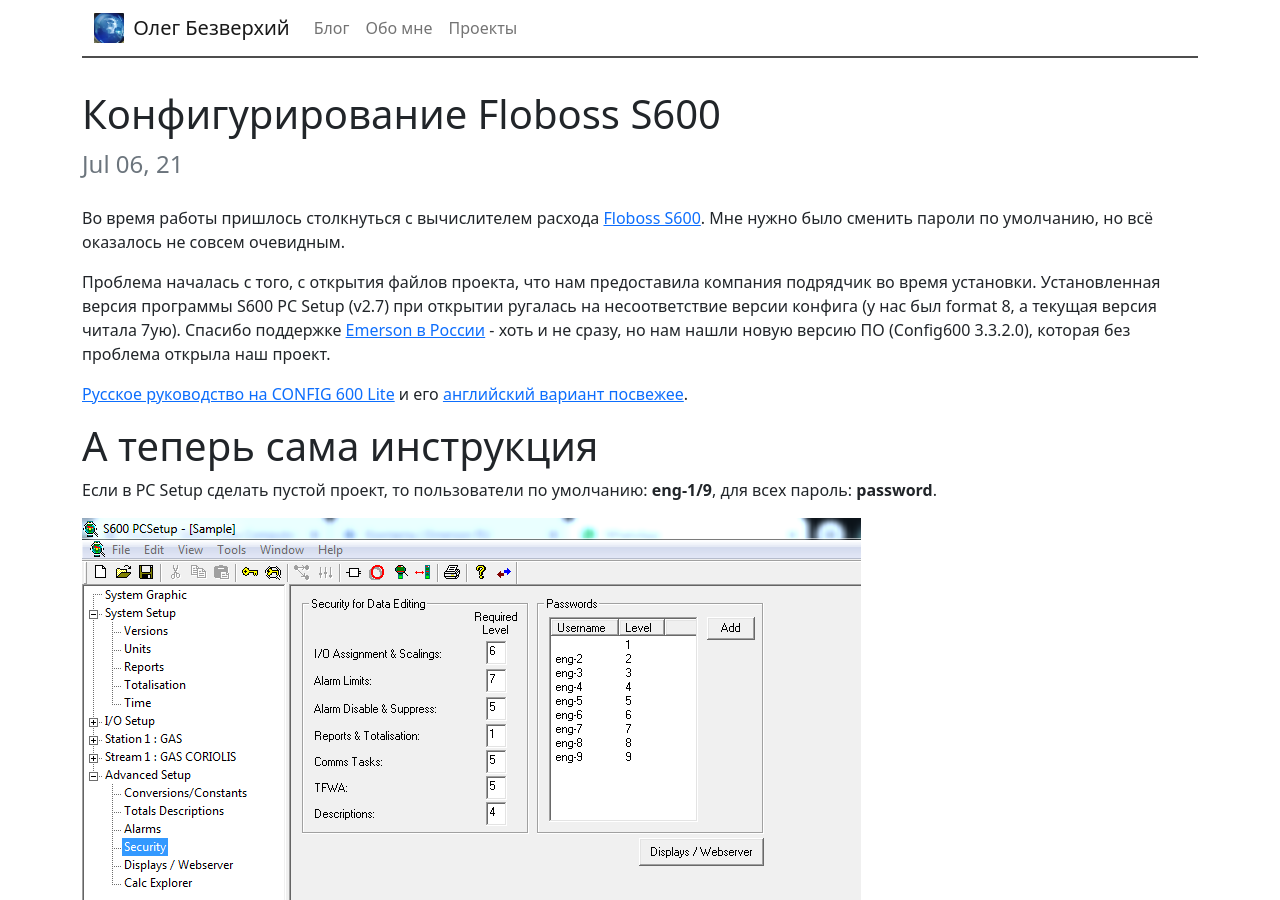
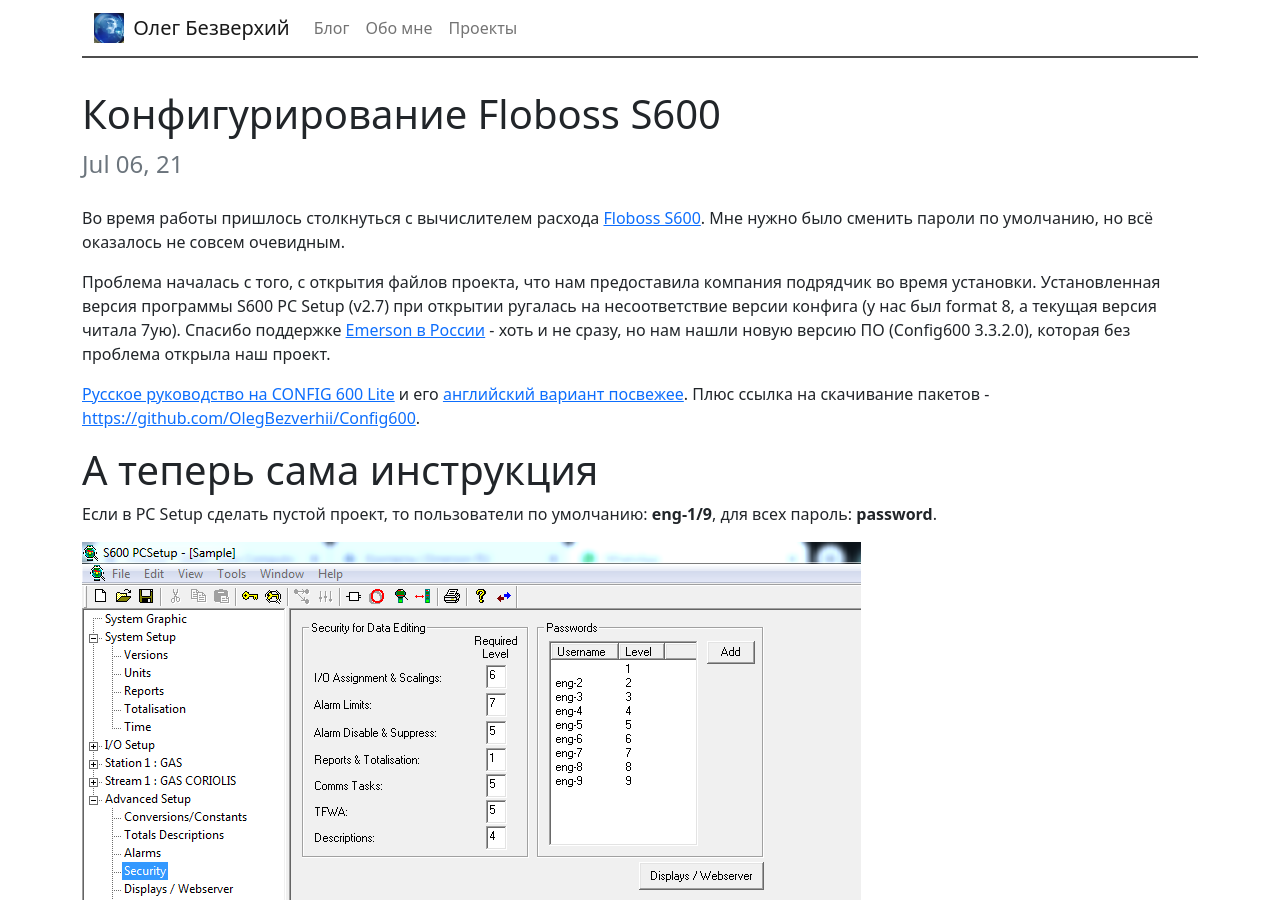
Before and after one commit to OlegBezverhii/olegbezverhii.github.io, a Jekyll site: the page built from _posts/2021-07-06-Floboss.md, in a window 1280 px wide and 900 px high. Built offline with Jekyll 4.4.1, drawn with Linux system fonts in a browser that asks for light colours.

Commit message:
Add new links

```diff
--- a/_posts/2021-07-06-Floboss.md
+++ b/_posts/2021-07-06-Floboss.md
@@ -7,7 +7,7 @@ title: Конфигурирование Floboss S600
 
 Проблема началась с того, с открытия файлов проекта, что нам предоставила компания подрядчик во время установки. Установленная версия программы S600 PC Setup (v2.7) при открытии ругалась на несоответствие версии конфига (у нас был format 8, а текущая версия читала 7ую). Спасибо поддержке [Emerson в России](https://www.emerson.com/ru-ru/automation/home/contacts) - хоть и не сразу, но нам нашли новую версию ПО (Config600 3.3.2.0), которая без проблема открыла наш проект.
 
-[Русское руководство на CONFIG 600 Lite](https://www.emerson.com/documents/automation/руководство-по-эксплуатации-программное-обеспечение-config-600-lite-metran-ru-ru-61094.pdf) и его [английский вариант посвежее](https://www.emerson.com/documents/automation/config-600-configuration-software-user-manual-en-132292.pdf).
+[Русское руководство на CONFIG 600 Lite](https://www.emerson.com/documents/automation/руководство-по-эксплуатации-программное-обеспечение-config-600-lite-metran-ru-ru-61094.pdf) и его [английский вариант посвежее](https://www.emerson.com/documents/automation/config-600-configuration-software-user-manual-en-132292.pdf). Плюс ссылка на скачивание пакетов - [https://github.com/OlegBezverhii/Config600](https://github.com/OlegBezverhii/Config600).
 
 # А теперь сама инструкция
 
```
Also changed, not shown: _posts/2022-03-20-Trial.md (+2 -0 lines).
